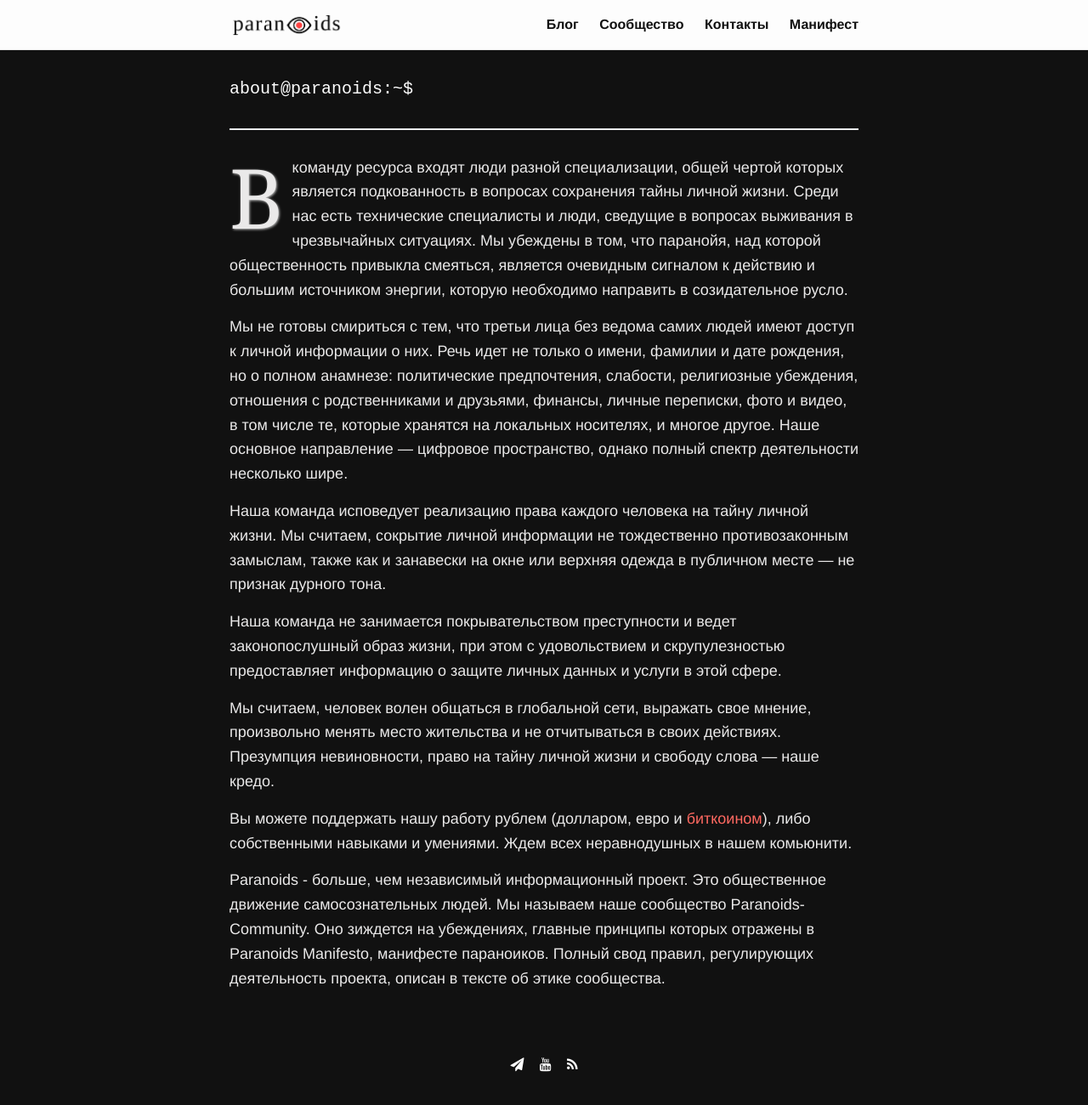
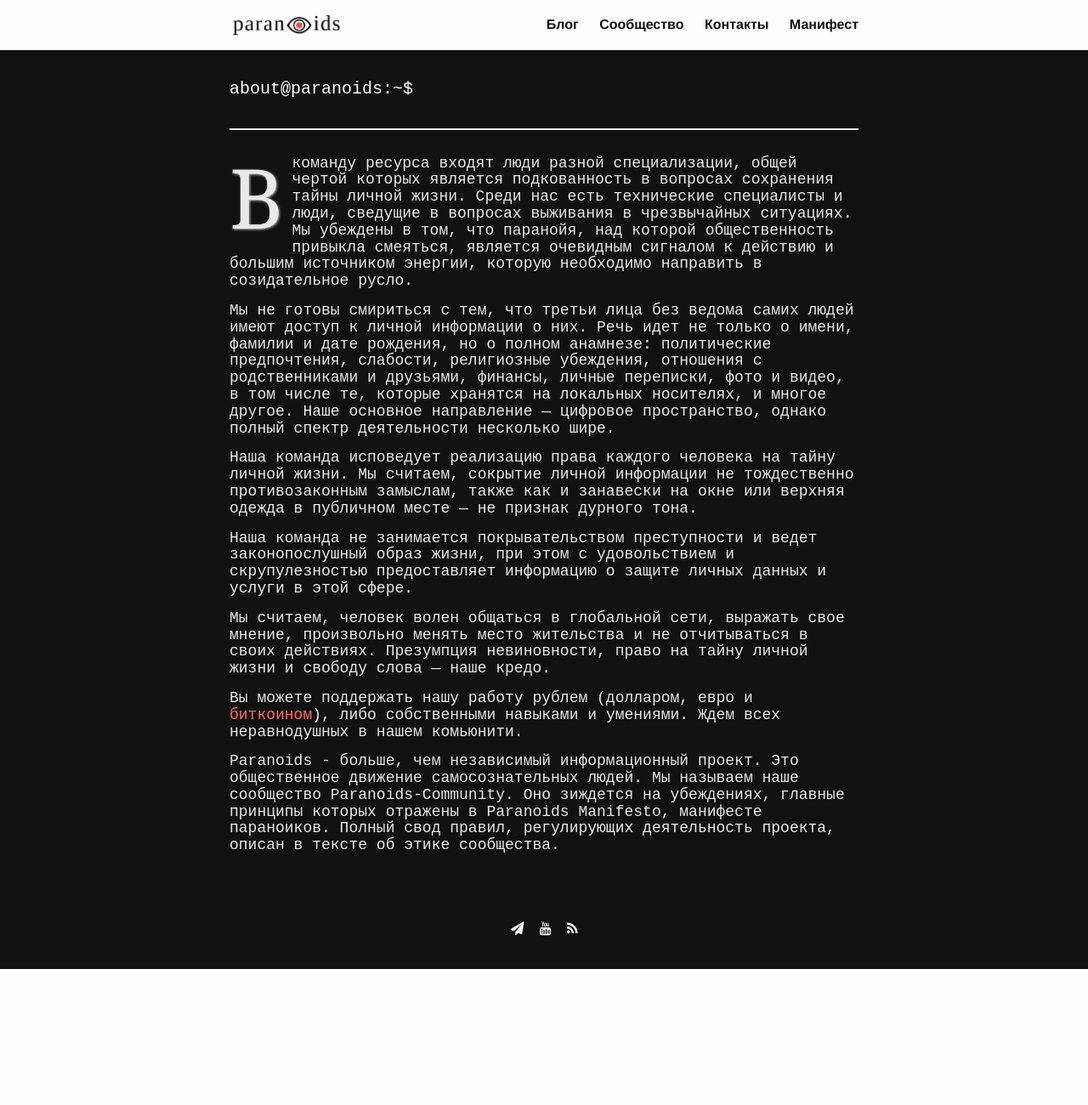
Before and after one commit to 2b7E1n6D0e5R7/2b7E1n6D0e5R7.github.io, a Jekyll site: the page built from _pages/community.md, in a window 1280 px wide. Shown: the whole page at 85% size. Built offline with Jekyll 4.4.1, drawn with Linux system fonts in a browser that asks for light colours; after the commit the page ends 1140 px from its top, so only the background shows below that.

Commit message:
Update _layout.scss

```diff
--- a/_sass/minimaless/_layout.scss
+++ b/_sass/minimaless/_layout.scss
@@ -1,18 +1,6 @@
 /**
  * Site header
  */
-
-.type {
-  font: $base-font-weight #{$font-type-size}/#{$font-type-height} $font-type-family;
-  color: $text-color;
-  background-color: $background-color;
-  -webkit-text-size-adjust: 100%;
-  -webkit-font-feature-settings: "kern" 1;
-     -moz-font-feature-settings: "kern" 1;
-       -o-font-feature-settings: "kern" 1;
-          font-feature-settings: "kern" 1;
-  font-kerning: normal;
-}
 
 link_page-no {
 color: black;
@@ -458,6 +446,16 @@
   }
 }
 
+.about {
+  font: $base-font-weight #{$font-type-size}/#{$font-type-height} $font-type-family;
+  -webkit-text-size-adjust: 100%;
+  -webkit-font-feature-settings: "kern" 1;
+     -moz-font-feature-settings: "kern" 1;
+       -o-font-feature-settings: "kern" 1;
+          font-feature-settings: "kern" 1;
+  font-kerning: normal;
+}
+
 .about, .contact {
   p, ul {
     font-size: 18px;
```
